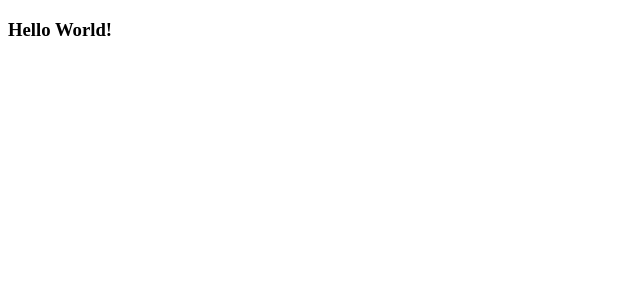
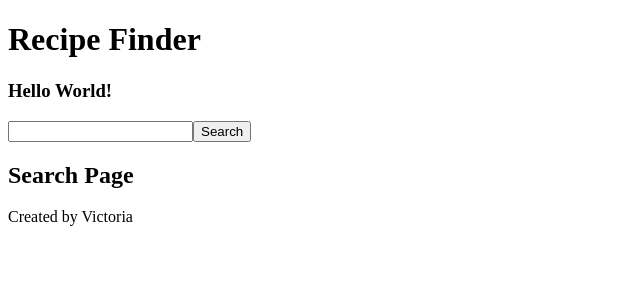
Before and after one commit to VictoriaProbst22/RecipePage, a React (Create React App) app: page / in a window 1280 px wide. Shown: the top 300 px of the page, without its empty margins (0-640 px from the left). Built offline with nearby package versions, Linux system fonts and the light colour scheme.

Commit message:
Established Search Bar to accept User Input and Populate with Recipes with that Food Category

```diff
--- a/package.json
+++ b/package.json
@@ -6,6 +6,7 @@
     "@testing-library/jest-dom": "^5.16.5",
     "@testing-library/react": "^13.4.0",
     "@testing-library/user-event": "^13.5.0",
+    "axios": "^1.1.3",
     "react": "^18.2.0",
     "react-dom": "^18.2.0",
     "react-scripts": "5.0.1",
--- a/src/App.js
+++ b/src/App.js
@@ -1,8 +1,40 @@
+import React from "react";
+import { useState } from "react";
+import axios from "axios";
+
+
+//import pages
+import NavBar from "./Components/NavBar";
+import Footer from "./Components/Footer";
+import SearchPage from "./Pages/SearchPage"
+import SearchBar from "./Pages/SearchBar";
 
 function App() {
+
+  //Hold Information in State:
+
+  const [searchResults, setSearchReults] = useState([]);
+
+  //Use Axios Function to GET Recipe Database
+
+  const runSearch = async (userInput)=>{
+    try {
+      let response = await axios.get(`https://api.spoonacular.com/recipes/complexSearch?query=${userInput}&apiKey=a30a8055bce74d128fd0d69da6ff918a`)
+      console.log(response.data)
+      setSearchReults(response.data);
+    } catch (error) {
+      console.log(error.response.data)
+    }
+  }
+
+
   return (
     <div >
+      <NavBar />
      <h3> Hello World!</h3>
+     <SearchBar searchRecipeProps={runSearch} />
+     <SearchPage />
+     <Footer />
     </div>
   );
 }
--- /dev/null
+++ b/src/Components/Footer.jsx
@@ -0,0 +1,11 @@
+const Footer = () => {
+    return (
+      <div className="footer">
+      <footer>
+        <p>Created by Victoria</p>{" "}
+      </footer>
+      </div>
+    );
+  };
+
+  export default Footer;
--- /dev/null
+++ b/src/Components/NavBar.jsx
@@ -0,0 +1,9 @@
+import React from "react";
+
+const NavBar = () => {
+    return ( <div>
+        <h1>Recipe Finder</h1>
+    </div> );
+}
+
+export default NavBar;
--- /dev/null
+++ b/src/Pages/SearchBar.jsx
@@ -0,0 +1,28 @@
+import React, { useState } from "react";
+
+const SearchBar = (props) => {
+
+
+    const [sTerm, setSTerm] = useState('')
+
+    function handleSubmit(event){
+        event.preventDefault();
+
+            console.log(sTerm);
+        props.searchRecipeProps(sTerm);
+
+    }
+
+    const onChange = (event) =>{
+        const { value } = event.target
+        setSTerm(value)
+    }
+    return ( <form className="frontPage" onSubmit={handleSubmit} >
+    <div >
+        <input id="title" type="text" name="search_term" value={sTerm} onChange={onChange} ></input>
+        <button type="submit"> Search </button>
+    </div>
+   </form> );
+}
+
+export default SearchBar;
--- /dev/null
+++ b/src/Pages/SearchPage.js
@@ -0,0 +1,19 @@
+import React from "react";
+
+
+const SearchPage = (props) => {
+
+
+
+
+
+
+
+
+
+    return ( <div>
+        <h2> Search Page </h2>
+    </div> );
+}
+
+export default SearchPage;
```
Also changed, not shown: 1 other file (tests, documents, lock files or other folders).
